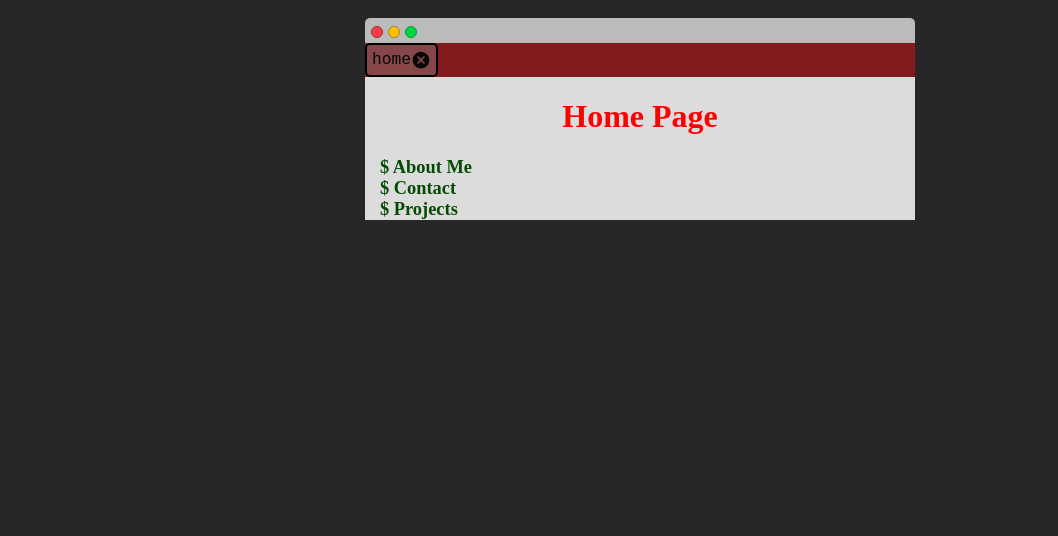
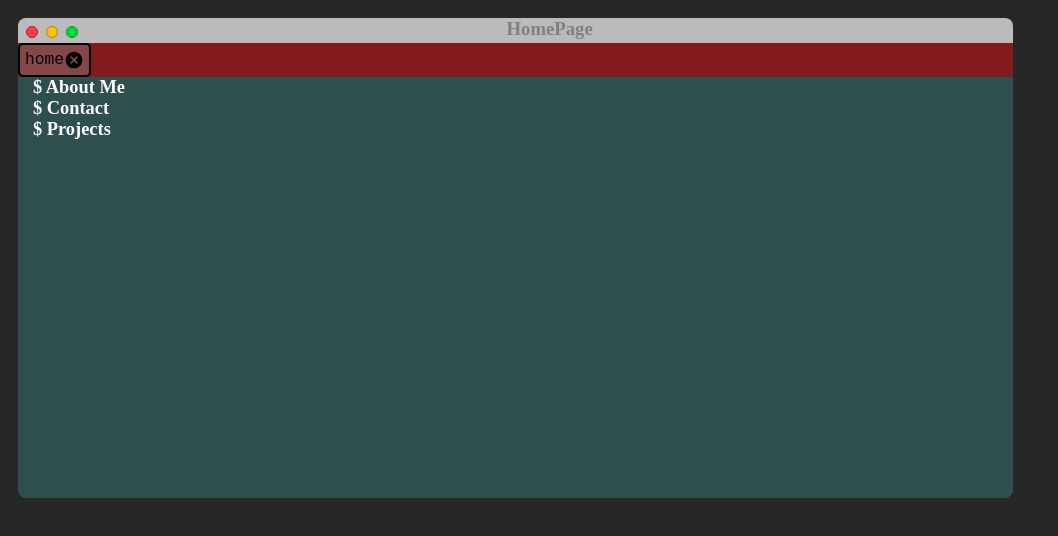
Before and after one commit to VaibhavBaheti28/Portfolio, a Next.js app: page / in a window 1280 px wide. Shown: the top 536 px of the page, without its empty margins (0-1058 px from the left). Built offline with nearby package versions, Linux system fonts and the light colour scheme.

Commit message:
updated code

```diff
--- a/pages/index.tsx
+++ b/pages/index.tsx
@@ -1,5 +1,5 @@
 import HomePage from '@/src/screens/homepage'
-import MyContextProvider from "../src/modules/App-context"
+import MyContextProvider from "../src/modules/app-context"
 
 export default function Home() {
   return (<MyContextProvider><HomePage /></MyContextProvider>);
--- a/src/modules/Components/header.tsx
+++ b/src/modules/header/index.tsx
@@ -1,8 +1,8 @@
 import { useContext, useEffect } from "react";
-import { myContext } from "../App-context";
-import { centre, centrehead, header} from "@/src/screens/homepage/styles";
+import { centre, centrehead, header} from "./styles";
 import { useRouter } from "next/router";
 import CancelRoundedIcon from "@mui/icons-material/CancelRounded";
+import { myContext } from "../app-context";
 
 export const Header = () => {
   let { tabs, selectedTab } = useContext(myContext);
--- /dev/null
+++ b/src/modules/header/styles.tsx
@@ -0,0 +1,21 @@
+import { css } from "@emotion/css";
+
+export const header=css`
+  display: flex;
+  align-items: center;
+`;
+
+export const centrehead=
+  css`
+  align-self: center;
+  background-color: #854747;
+  padding: 5px;
+  border-radius: 5px;
+  border: 2px solid black;
+  `;
+export const centre= css`
+  align-self: center;
+  padding: 5px;
+  border-radius: 5px;
+  border: 2px solid black;
+`;
--- a/src/modules/terminal/index.tsx
+++ b/src/modules/terminal/index.tsx
@@ -1,16 +1,34 @@
-import { fakeMenu, fakeMinimize, fakeButtons, fakeZoom, term} from "../../screens/homepage/styles";
+import { ReactNode } from "react";
+import {
+  fakeMenu,
+  fakeMinimize,
+  fakeButtons,
+  fakeZoom,
+  terminalBody,
+  fakeClose,
+} from "./styles";
+import { Header } from "../header";
 
-const Terminal = ({ children }: any) => {
+const Terminal = ({
+  children,
+  header,
+}: {
+  children: ReactNode;
+  header?: string;
+}) => {
   return (
-        <div className={`${term}`}>
-            <div className={`${fakeMenu}`}>
-                <div className="fakeButtons fakeClose"></div>
+    <div className={terminalBody}>
+      <div className={fakeMenu}>
+        <section>
+          <div className={`${fakeButtons} ${fakeClose}`}></div>
           <div className={`${fakeMinimize} ${fakeButtons}`}></div>
           <div className={`${fakeZoom} ${fakeButtons}`}></div>
+        </section>
+        <h3>{header}</h3>
       </div>
-            <div>
-                {children}
-            </div>
+
+      <Header />
+      <div>{children}</div>
     </div>
   );
 };
--- /dev/null
+++ b/src/modules/terminal/styles.tsx
@@ -0,0 +1,54 @@
+import { css } from "@emotion/css";
+
+export const terminalBody = css`
+  align-items: center;
+
+  width: 80%;
+  min-height: 30rem;
+  background-color: darkslategray;
+
+  border-radius: 8px;
+  overflow-y: scroll;
+`;
+
+export const fakeMenu = css`
+  position: relative;
+  display: flex;
+  width: 100%;
+  height: 25px;
+  background-color: #bbb;
+  top: 0;
+  color: grey;
+  section {
+    padding: 0.5rem;
+    display: flex;
+    justify-self: flex-start;
+    gap:0.5rem
+  }
+  h3 {
+    margin: 0  auto;
+  }
+`;
+
+export const fakeButtons = css`
+  height: 10px;
+  width: 10px;
+  border-radius: 50%;
+  border: 1px solid #000;
+  position: relative;
+`;
+
+export const fakeClose = css`
+  background-color: #ff3b47;
+  border-color: #9d252b;
+`;
+
+export const fakeMinimize = css`
+  background-color: #ffc100;
+  border-color: #9d802c;
+`;
+
+export const fakeZoom = css`
+  background-color: #00d742;
+  border-color: #049931;
+`;
--- a/src/screens/homepage/index.tsx
+++ b/src/screens/homepage/index.tsx
@@ -1,9 +1,9 @@
-import React, { useState, useContext } from "react";
-import { links as Links, nav_ul, nav, centre, span, left } from "./styles";
+import React, { useContext } from "react";
+import { links as Links, nav_ul, nav, span, left } from "./styles";
 import { useRouter } from "next/router";
 import Terminal from "@/src/modules/terminal";
-import { Header } from "@/src/modules/Components/header";
-import { myContext } from "@/src/modules/App-context";
+import { Header } from "@/src/modules/header";
+import { myContext } from "@/src/modules/app-context";
 const HomePage = () => {
   const {tabs} =useContext(myContext);
   const router = useRouter();
@@ -13,12 +13,8 @@ const HomePage = () => {
     router.push(`/${val}`);
   };
   return (
-    <Terminal>
+    <Terminal header="HomePage">
       <Links>
-        <Header />
-        <div style={{alignSelf: "center"}}>
-          <h1 style={{ color: "red" }}>Home Page</h1>
-        </div>
           <div className={nav}>
             <div className={nav_ul}>
               <div className={`${left}`}>
--- a/src/screens/homepage/styles.css
+++ b/src/screens/homepage/styles.css
@@ -3,51 +3,6 @@
 body {
     background-color: #272727;
     padding: 10px;
-  }
-
-.fakeButtons {
-    height: 10px;
-    width: 10px;
-    border-radius: 50%;
-    border: 1px solid #000;
-    position: relative;
-    top: 6px;
-    left: 6px;
-    background-color: #ff3b47;
-    border-color: #9d252b;
-    display: inline-block;
-  }
-
-  .fakeMinimize {
-    left: 11px;
-    background-color: #ffc100;
-    border-color: #9d802c;
-  }
-
-  .fakeZoom {
-    left: 16px;
-    background-color: #00d742;
-    border-color: #049931;
-  }
-
-  .fakeMenu {
-    width: 550px;
-    box-sizing: border-box;
-    height: 25px;
-    background-color: #bbb;
-    margin: 0 auto;
-    border-top-right-radius: 5px;
-    border-top-left-radius: 5px;
-  }
-
-  .fakeScreen {
-    background-color: #151515;
-    box-sizing: border-box;
-    width: 550px;
-    margin: 0 auto;
-    padding: 20px;
-    border-bottom-left-radius: 5px;
-    border-bottom-right-radius: 5px;
   }
 
   p {
--- a/src/screens/homepage/styles.tsx
+++ b/src/screens/homepage/styles.tsx
@@ -1,106 +1,26 @@
-import { myContext } from "@/src/modules/App-context";
+
 import { css } from "@emotion/css";
-import { useContext } from "react";
 import styled from "styled-components";
 
 export const links = styled.div`
-  box-sizing: border-box;
   display: flex;
   flex-direction: column;
-  width:550px;
-  background-color: gainsboro;
-  color: #080606;
-  border-top-right-radius: 5px;
-  border-top-left-radius: 5px;
+  color: beige;
+
 `;
-export const centre= css`
-  align-self: center;
-  padding: 5px;
-  border-radius: 5px;
-  border: 2px solid black;
+export const left= css`
+  margin-left: 15px;
 `;
 
 
-export const centrehead=
-  css`
-  align-self: center;
-  background-color: #854747;
-  padding: 5px;
-  border-radius: 5px;
-  border: 2px solid black;
-  `;
-
-export const left= css`
-  margin-left: 15px;
-`;
-export const header=css`
-  display: flex;
-  align-items: center;
-`;
 export const span= css`
-  color: #064a06;
   font-weight: bold;
   text-decoration: none;
   :hover{
-    color: #55ca55;
+    color: antiquewhite;
     font-size: 105%;
   }
 `;
-export const term =css`
-  box-sizing: border-box;
-  display:flex;
-  flex-direction: column;
-  width:100%;
-  align-items: center;
-`;
-
-
-export const fakeMenu = css`
-  width: 550px;
-  box-sizing: border-box;
-  height: 25px;
-  background-color: #bbb;
-  margin: 0 auto;
-  border-top-right-radius: 5px;
-  border-top-left-radius: 5px;
-`;
-
-
-export const fakeScreen = css`
-  background-color: #151515;
-  box-sizing: border-box;
-  width: 550px;
-  margin: 0 auto;
-  padding: 20px;
-  border-bottom-left-radius: 5px;
-  border-bottom-right-radius: 5px;
-`;
-
-export const fakeButtons = css`
-  height: 10px;
-  width: 10px;
-  border-radius: 50%;
-  border: 1px solid #000;
-  position: relative;
-  top: 6px;
-  left: 6px;
-  background-color: #ff3b47;
-  border-color: #9d252b;
-  display: inline-block;
-`;
-
-export const fakeMinimize = css`
-  left: 11px;
-  background-color: #ffc100;
-  border-color: #9d802c;
-`;
-
-export const fakeZoom = css`
-  left: 16px;
-  background-color: #00d742;
-  border-color: #049931;
-`;
-
 export const nav =css`
   width: 100%;
   align-items: center;
```
Also changed, not shown: pages/about/index.tsx (renamed from pages/about.tsx, +2 -10 lines), pages/contact/index.tsx (renamed from pages/contact.tsx, +3 -4 lines), pages/projects/index.tsx (renamed from pages/projects.tsx, +3 -9 lines), 2 other files (tests, documents, lock files or other folders). Lines whose indentation alone changed are shown as unchanged.
